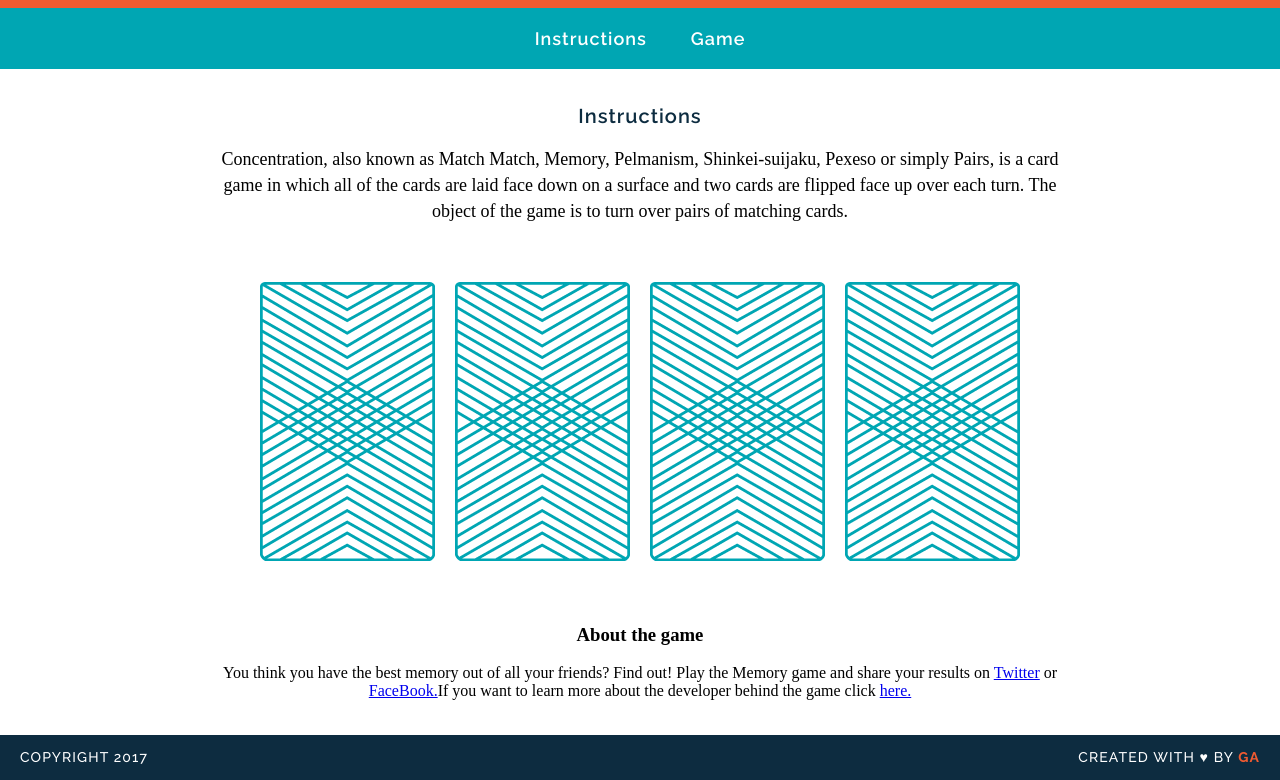
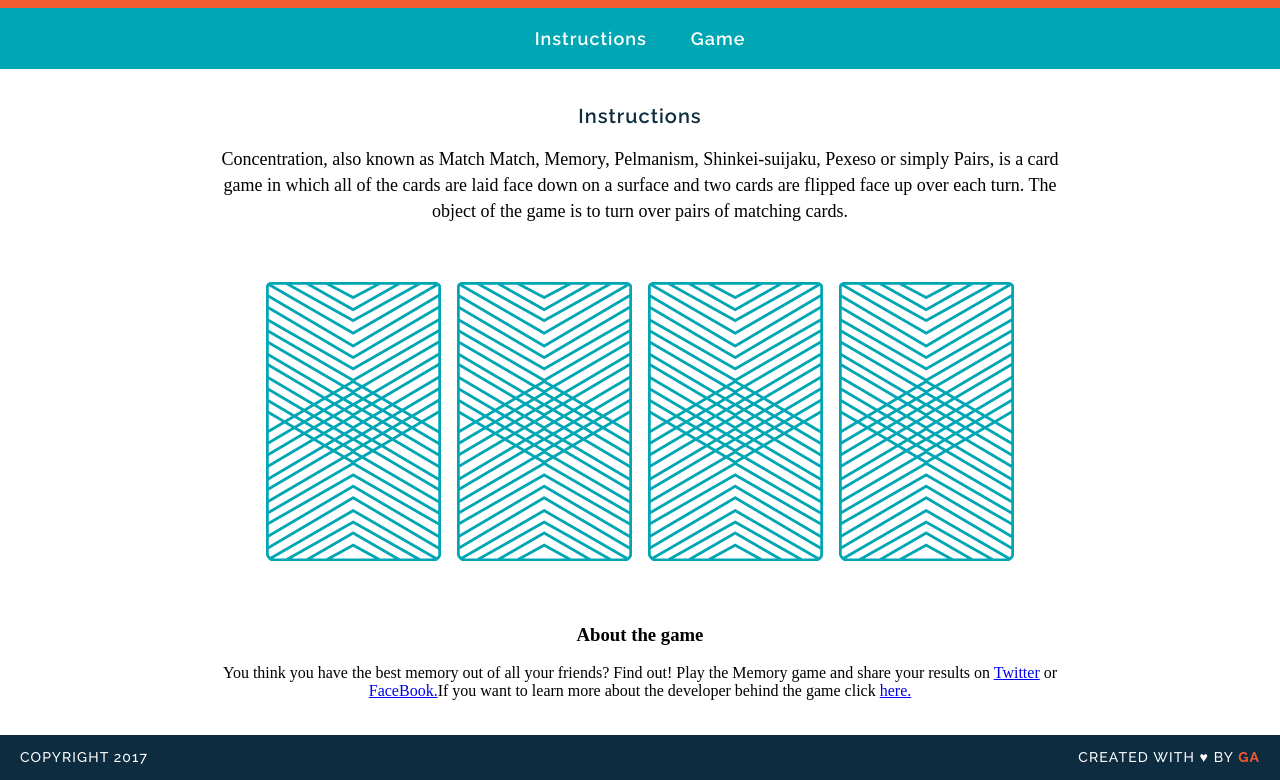
Before and after one commit to jayverts/memory_game, a plain HTML site: page index.html in a window 1280 px wide. Shown: the part 105-885 px from the top of the page. Drawn offline with Linux system fonts and the light colour scheme; a web font is replaced by a local one.

Commit message:
created game logic

```diff
--- a/index.html
+++ b/index.html
@@ -20,12 +20,7 @@
 <h2>Instructions</h2>
 <p id="First">Concentration, also known as Match Match, Memory, Pelmanism, Shinkei-suijaku, Pexeso or simply Pairs, is a card game in which all of the cards are laid face down on a surface and two cards are flipped face up over each turn. The object of the game is to turn over pairs of matching cards.</p>
 
-<div>
-<img src="images/back.png" alt="Queen of Diamonds">
-<img src="images/back.png" alt="Queen of Hearts">
-<img src="images/back.png" alt="King of Diamonds">
-<img src="images/back.png" alt="King of Hearts">
-</div>
+<div id="game-board" class="board clearfix"></div>
 
 <h3>About the game</h3>
 <p>You think you have the best memory out of all your friends? Find out! Play the Memory game and share your results on <a href="https://twitter.com/?lang=en">Twitter</a> or <a href="https://www.facebook.com/">FaceBook.</a>If you want to learn more about the developer behind the game click <a href="https://www.linkedin.com/in/jeremy-verdolino-96b59843/">here.</a></p>
--- a/js/main.js
+++ b/js/main.js
@@ -1,4 +1,25 @@
-var cards = ["queen", "queen", "king", "king"];
+var cards = [
+  {
+    rank: "queen",
+    suit: "hearts",
+    cardImage: "images/queen-of-hearts.png"
+  },
+  {
+    rank: "queen",
+    suit: "diamonds",
+    cardImage: "images/queen-of-diamonds.png"
+  },
+  {
+    rank: "king",
+    suit: "hearts",
+    cardImage: "images/king-of-hearts.png"
+  },
+  {
+    rank: "king",
+    suit: "diamonds",
+    cardImage: "images/king-of-diamonds.png"
+  }
+];
 var cardsInPlay = [];
 var checkForMatch = function () {
 	if (cardsInPlay[0] === cardsInPlay[1]) {
@@ -7,13 +28,25 @@ var checkForMatch = function () {
 		alert("Sorry, try again.");
 	}
 };
-var flipCard = function (cardId) {
-	console.log("User flipped " + cards[cardId]);
-cardsInPlay.push(cards[cardId]);
+var flipCard = function () {
+	var cardId = this.getAttribute(data-id);
+	console.log("User flipped " + cards[cardId].rank);
+	console.log(cards[cardId].cardImage);
+	console.log(cards[cardId].suit);
+	cardsInPlay.push(cards[cardId].rank);
+  	this.setAttribute("src", cards[cardId.cardImage]);
   if (cardsInPlay.length===2) {
   checkForMatch();
   }
 };
 
-flipCard(0);
-flipCard(1);
+var createBoard = function() {
+	for (var i = 0; i < cards.length; i++) {
+		var cardElement = document.createElement("img");
+		cardElement.setAttribute("src", "images/back.png");
+		cardElement.setAttribute("data-id" + i);
+		cardElement.addEventListener('click', flipCard);
+    	document.getElementById('game-board').appendChild(cardElement);
+	}
+};
+createBoard();
```
